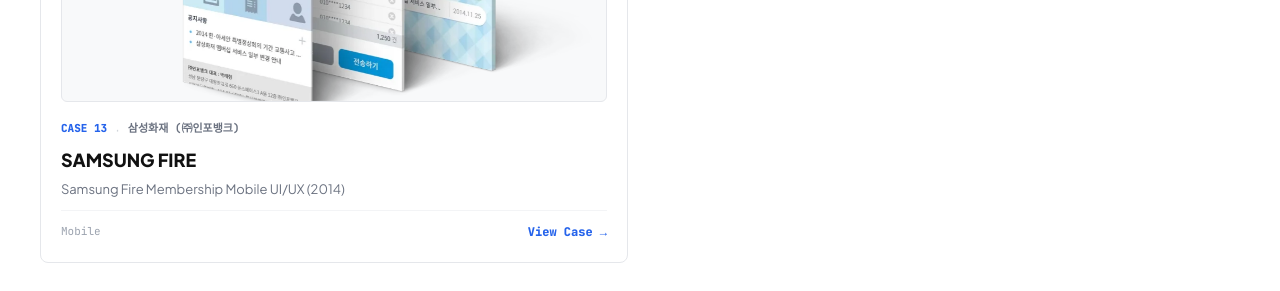
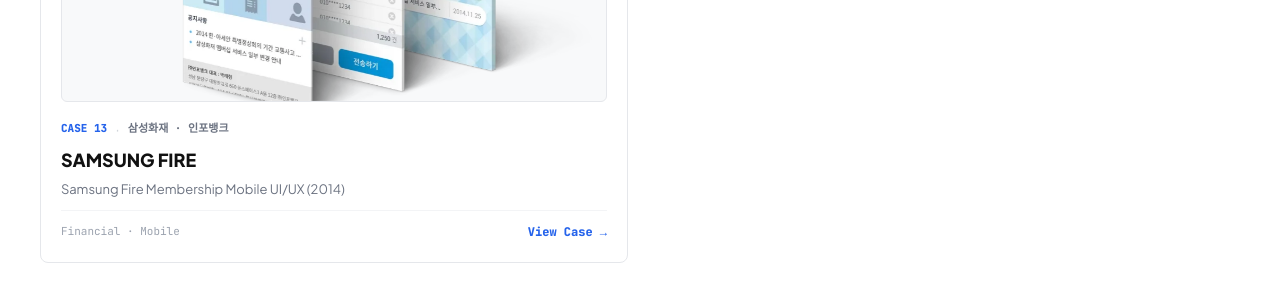
Before and after one commit to mobius38/sylee-portfolio, a React (Vite) app: page / in a window 1280 px wide. Shown: the part 5740-6031 px from the top of the page. Built offline with nearby package versions, Linux system fonts and the light colour scheme; the HTML template or start-up script is replaced by a standard one.

Commit message:
design: SAMSUNG FIRE 케이스 13 데이터 고도화(Client, Category, Role, Challenge, Decision, Impact 문구 개선)

```diff
--- a/src/components/sections/WorkSection.tsx
+++ b/src/components/sections/WorkSection.tsx
@@ -448,15 +448,15 @@ export const PROJECTS_DATA: ProjectItem[] = [
     title: "SAMSUNG FIRE",
     subtitle: "Samsung Fire Membership Mobile UI/UX (2014)",
     categoryFlow: "Membership Service · Mobile UX",
-    keyword: "Mobile",
-    client: "삼성화재 (㈜인포뱅크)",
+    keyword: "Financial · Mobile",
+    client: "삼성화재 · 인포뱅크",
     period: "2014.10 ~ 2014.12",
     serviceType: "Mobile Web & App UX/UI Design",
-    role: "Product Design",
+    role: "UX/UI Design",
     description: "삼성화재 모바일 멤버십 서비스의 핵심 사용성 동선(충전·전송·내역 확인)을 구조화하고 시각적 위계를 최적화했습니다.",
-    challenge: "복잡한 금융 멤버십 정보와 다중 메시지 전송 프로세스가 모바일 작은 화면에 파편화되어 노출되어, 사용자가 잔액 확인 및 메시지 발송 등 핵심 기능을 빠르게 수행하기 어려웠습니다.",
-    approach: "기능 위주의 복잡한 메뉴 나열 대신, '캐시 충전', '메시지 전송', '결제 내역' 등 실사용 빈도가 높은 3대 핵심 태스크를 메인 화면에 대형 그리드 카드로 레이아웃화했습니다. 주소록 불러오기와 전송 흐름을 한 화면 내로 단순화하여 터치 오작동을 줄이고 전송 편의성을 극대화했습니다.",
-    outcome: "삼성화재 멤버십 모바일 환경의 핵심 사용 흐름을 간소화하고 직관적인 비주얼 위계를 구축하여 대고객 메시징 서비스의 접근성과 정보 전달력을 확보했습니다.",
+    challenge: "멤버십 잔액·결제 정보와 메시지 기능이 여러 화면에 분산되어 있어, 모바일에서 자주 사용하는 기능을 빠르게 확인하고 실행하기 어려웠습니다.",
+    approach: "잔액 확인·캐시 충전·메시지 전송 등 주요 기능의 우선순위를 재정리해 메인 화면에서 바로 접근할 수 있도록 구성하고, 주소록 선택부터 메시지 작성·전송까지 이어지는 사용 흐름을 단순화했습니다.",
+    outcome: "분산되어 있던 멤버십 정보와 주요 기능을 모바일 환경에 맞게 재구성해, 잔액 확인부터 메시지 전송까지 핵심 업무를 보다 명확한 흐름으로 이용할 수 있도록 개선했습니다.",
     pipelineTitle: "MEMBERSHIP CORE UX PIPELINE",
     pipelineSteps: [
       { label: "TASK ANALYSIS" },
```
